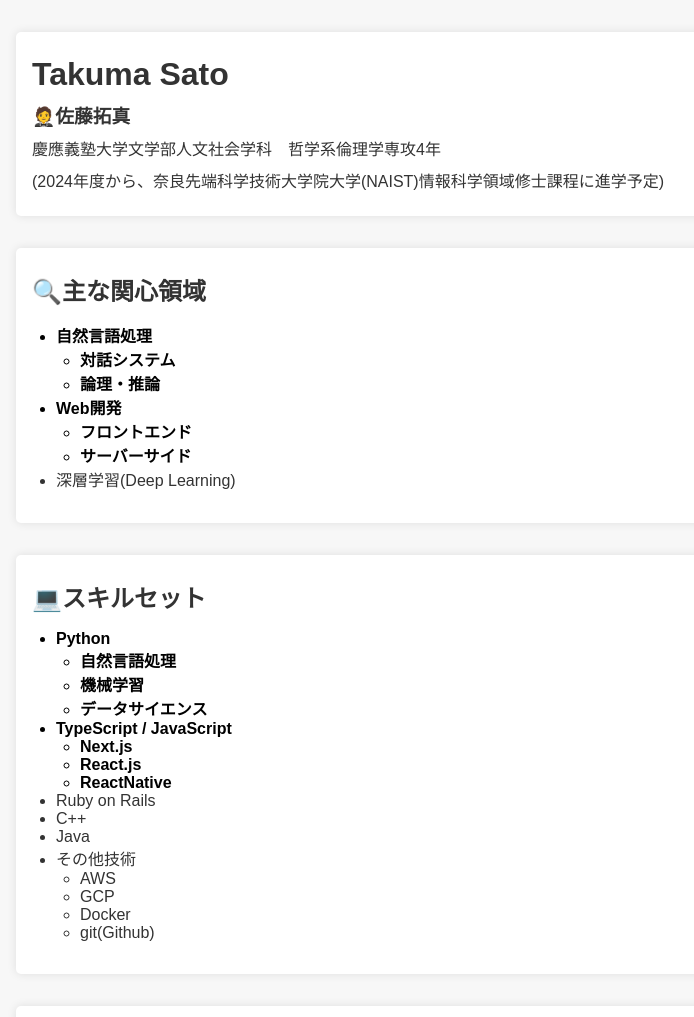
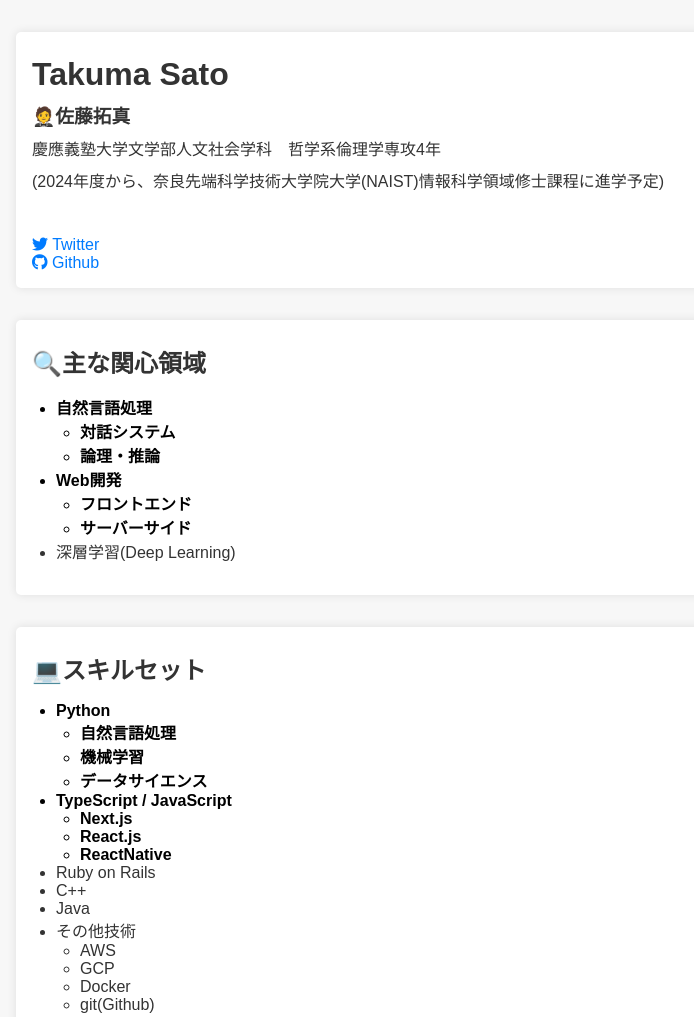
Before and after one commit to takuma1229/takuma1229.github.io, a plain HTML site: page index.html in a window 1280 px wide. Shown: the top 1017 px of the page, without its empty margins (16-710 px from the left). Drawn offline with Linux system fonts and the light colour scheme.

Commit message:
Update index.html

```diff
--- a/index.html
+++ b/index.html
@@ -1,8 +1,10 @@
 <!DOCTYPE html>
 <html lang="ja">
 <head>
-    <meta charset="UTF-8">
+     <meta charset="UTF-8">
+    <meta http-equiv="X-UA-Compatible" content="IE=edge">
     <meta name="viewport" content="width=device-width, initial-scale=1.0">
+    <link rel="stylesheet" href="https://cdnjs.cloudflare.com/ajax/libs/font-awesome/5.15.1/css/all.min.css">
     <title>Takuma Sato Portfolio</title>
     <style>
         body {
@@ -62,6 +64,15 @@
     <h3 class="emoji">🤵佐藤拓真</h3>
     <p>慶應義塾大学文学部人文社会学科　哲学系倫理学専攻4年</p>
     <p>(2024年度から、奈良先端科学技術大学院大学(NAIST)情報科学領域修士課程に進学予定)</p>
+    <br></br>
+    <a href="https://twitter.com/dummy_username" target="_blank" rel="noopener noreferrer">
+    <i class="fab fa-twitter"></i> Twitter
+    </a>
+    <br>
+    <a href="https://github.com/dummy_username" target="_blank" rel="noopener noreferrer">
+        <i class="fab fa-github"></i> Github
+    </a>
+
 </div>
 
 <div class="section">
```
